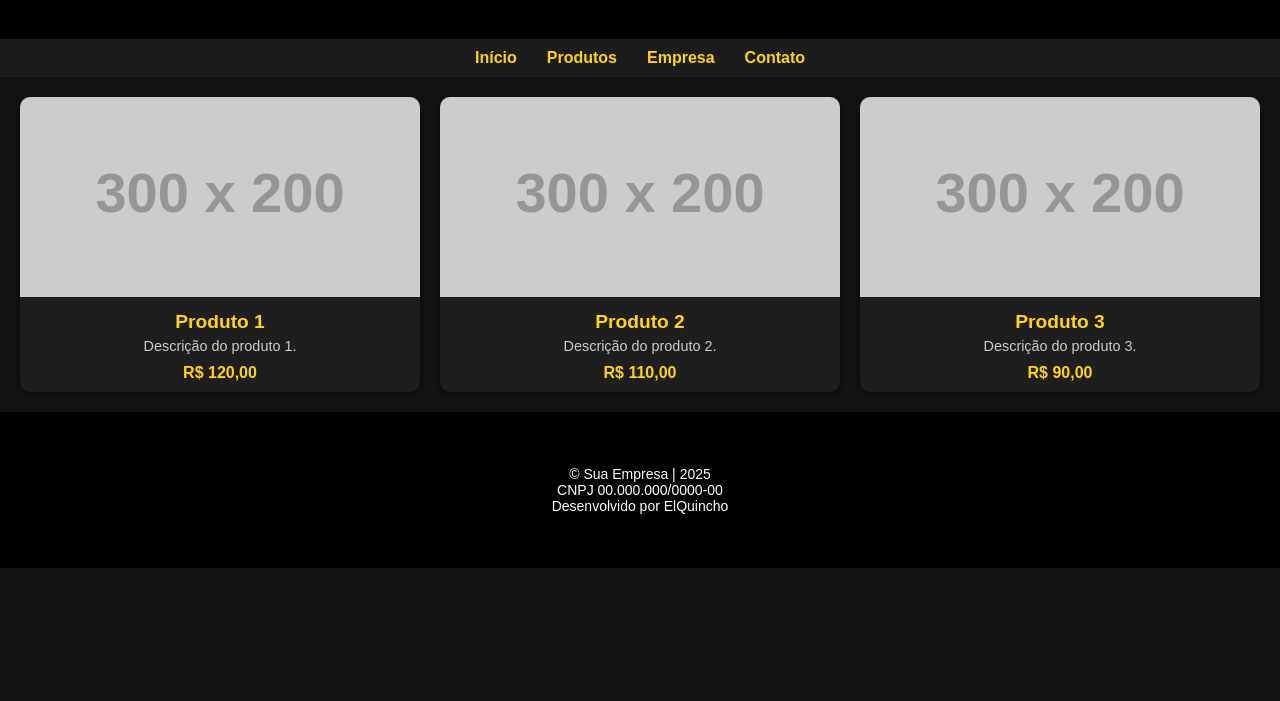
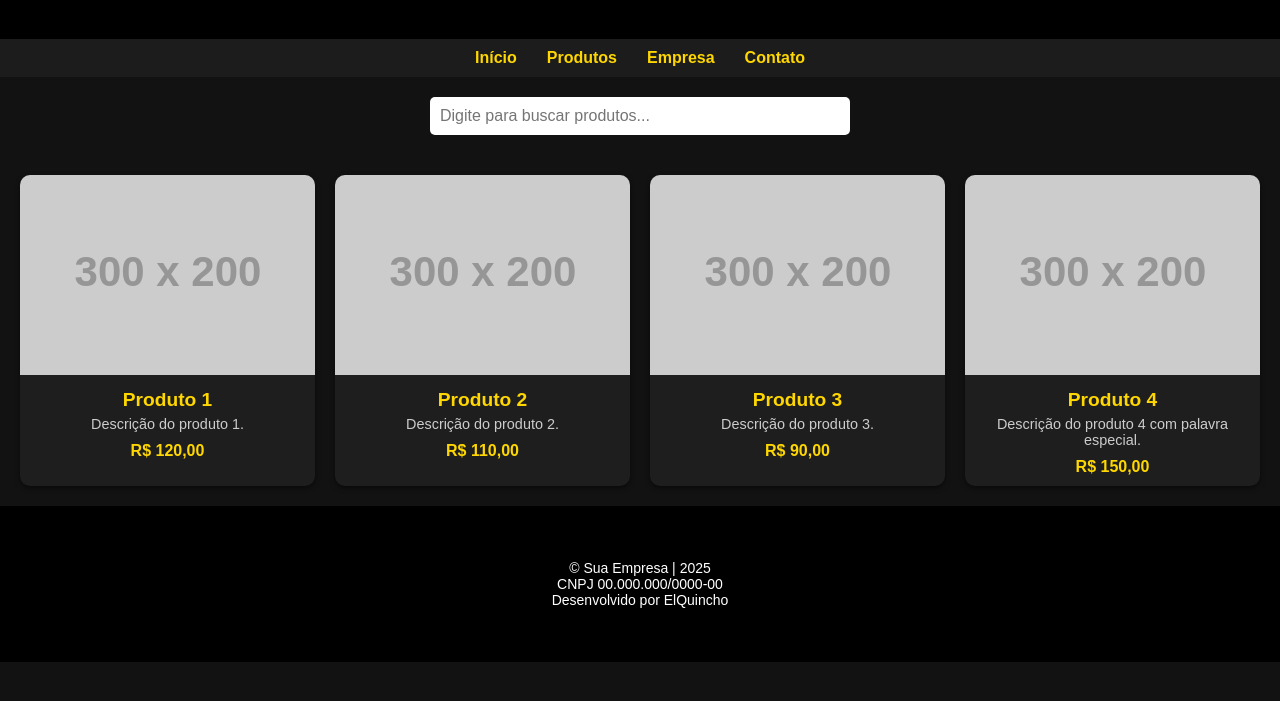
Before and after one commit to landerlanbrasil/CATALOGO, a plain HTML site: page todos-produtos.html in a window 1280 px wide. Shown: the part 81-782 px from the top of the page. Drawn offline with Linux system fonts and the light colour scheme; placeholder pictures from the web are drawn by us.

Commit message:
Update todos-produtos.html

```diff
--- a/todos-produtos.html
+++ b/todos-produtos.html
@@ -32,6 +32,19 @@
     }
     nav a:hover {
       text-decoration: underline;
+    }
+    .busca-container {
+      text-align: center;
+      margin: 20px 0;
+    }
+    .busca-container input {
+      padding: 10px;
+      width: 80%;
+      max-width: 400px;
+      font-size: 1em;
+      border-radius: 5px;
+      border: none;
+      outline: none;
     }
     .todos-produtos {
       display: grid;
@@ -92,7 +105,11 @@
   <a href="#">Contato</a>
 </nav>
 
-<section class="todos-produtos">
+<div class="busca-container">
+  <input type="text" id="busca" placeholder="Digite para buscar produtos..." onkeyup="filtrarProdutos()" />
+</div>
+
+<section class="todos-produtos" id="produtos-lista">
   <div class="produto">
     <img src="https://via.placeholder.com/300x200" alt="Produto 1">
     <h2>Produto 1</h2>
@@ -111,12 +128,35 @@
     <p>Descrição do produto 3.</p>
     <div class="preco">R$ 90,00</div>
   </div>
-  <!-- Adicione quantos produtos quiser aqui -->
+  <div class="produto">
+    <img src="https://via.placeholder.com/300x200" alt="Produto 4">
+    <h2>Produto 4</h2>
+    <p>Descrição do produto 4 com palavra especial.</p>
+    <div class="preco">R$ 150,00</div>
+  </div>
+  <!-- Mais produtos aqui -->
 </section>
 
 <footer>
   <p>&copy; Sua Empresa | 2025<br>CNPJ 00.000.000/0000-00<br>Desenvolvido por ElQuincho</p>
 </footer>
 
+<script>
+  function filtrarProdutos() {
+    const filtro = document.getElementById('busca').value.toLowerCase();
+    const produtos = document.querySelectorAll('.produto');
+
+    produtos.forEach(produto => {
+      const titulo = produto.querySelector('h2').textContent.toLowerCase();
+      const descricao = produto.querySelector('p').textContent.toLowerCase();
+      if (titulo.includes(filtro) || descricao.includes(filtro)) {
+        produto.style.display = '';
+      } else {
+        produto.style.display = 'none';
+      }
+    });
+  }
+</script>
+
 </body>
 </html>
```
